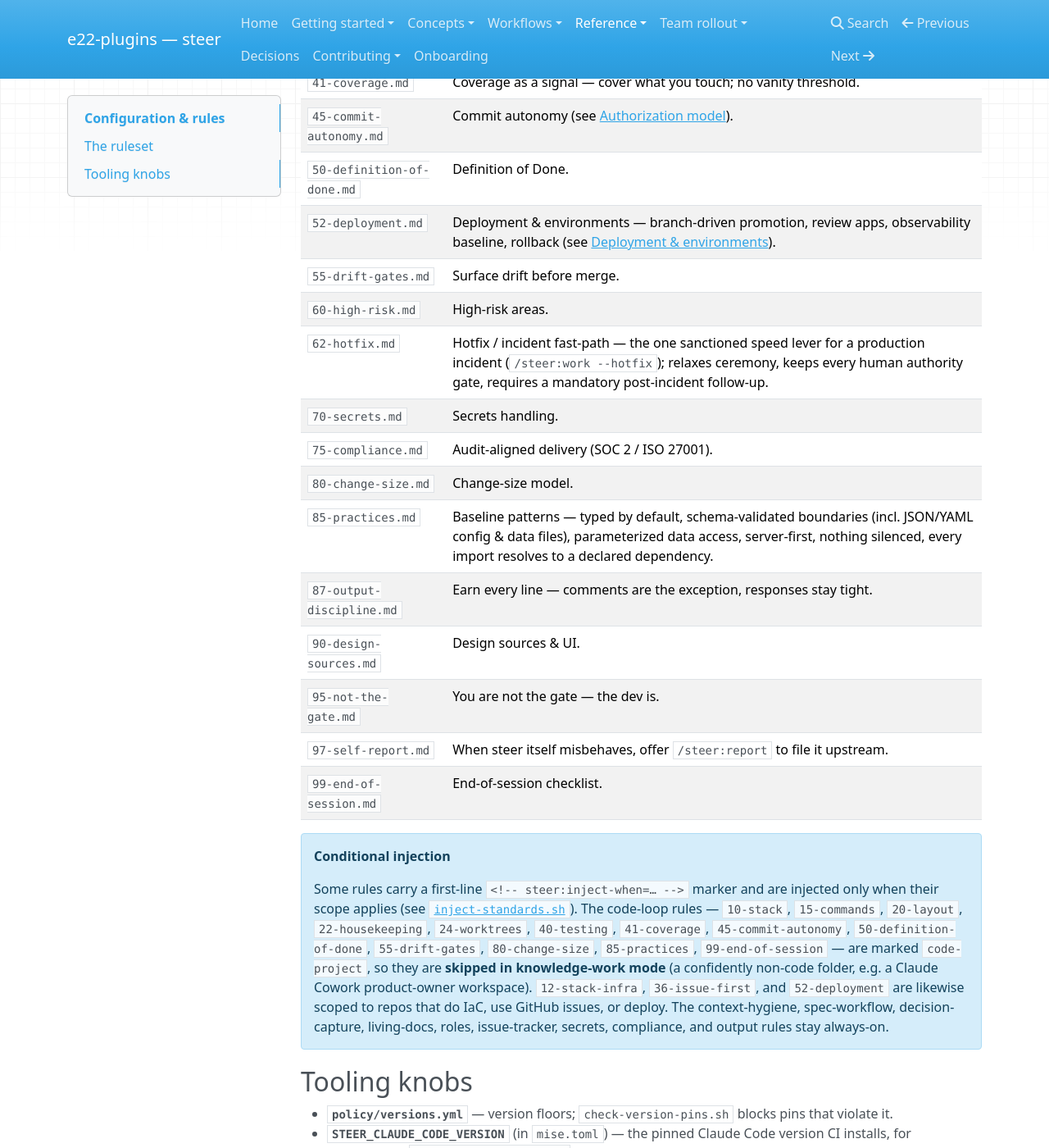
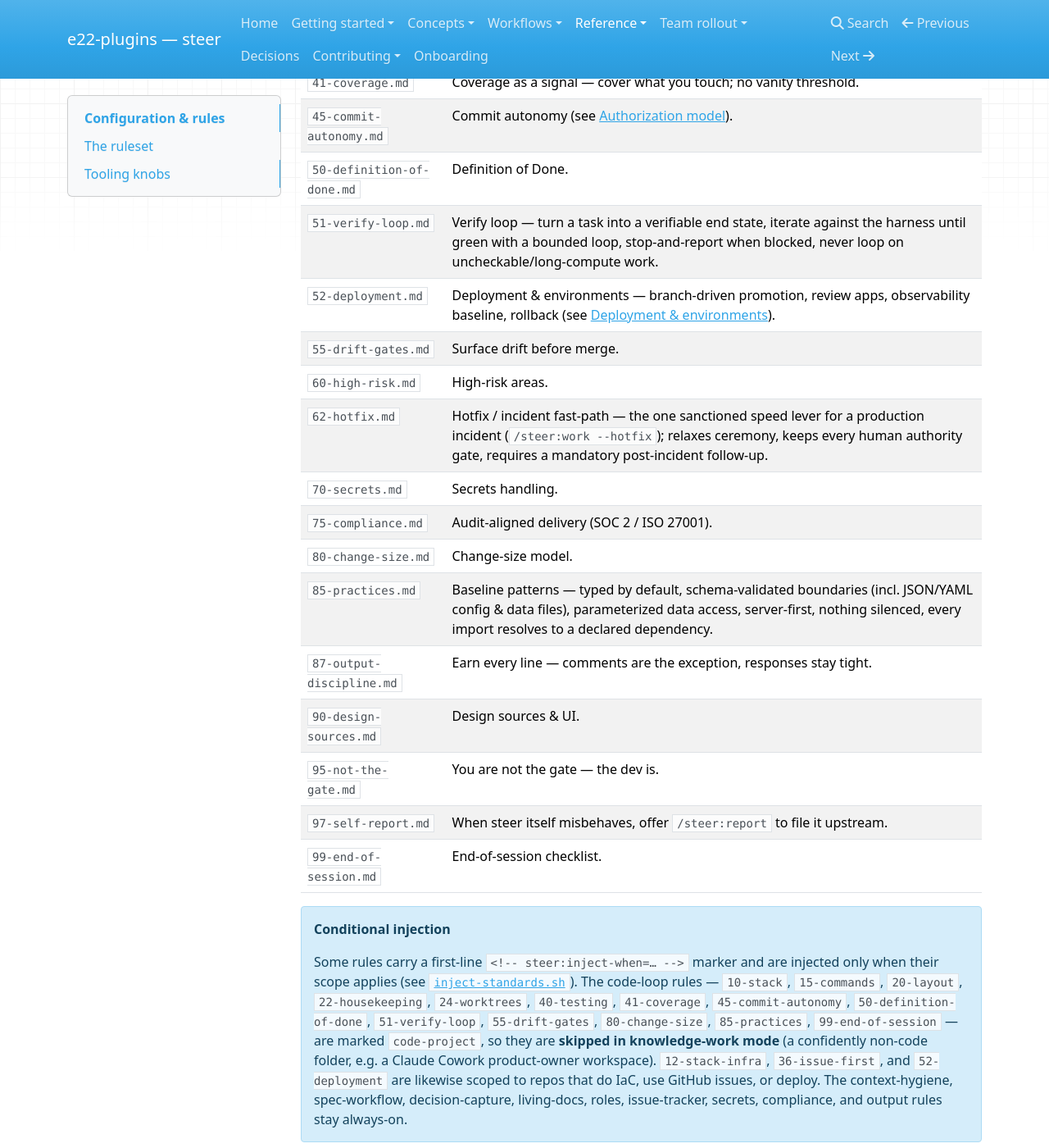
Before and after one commit to element22llc/e22-plugins, an MkDocs documentation site: the page built from docs/reference/configuration.md, in a window 1280 px wide and 1400 px high, scrolled down 1121 px. Shown: the whole window at 82% size. Built offline with MkDocs 1.6.1, drawn with Linux system fonts in a browser that asks for light colours; nearby versions of some CDN libraries.

Commit message:
docs(reference): list rule 51-verify-loop in configuration
Co-Authored-By: Claude Opus 4.8 (1M context) <noreply@anthropic.com>

```diff
--- a/docs/reference/configuration.md
+++ b/docs/reference/configuration.md
@@ -31,6 +31,7 @@ manual. They are injected into every managed session by `inject-standards.sh`
 | `41-coverage.md` | Coverage as a signal — cover what you touch; no vanity threshold. |
 | `45-commit-autonomy.md` | Commit autonomy (see [Authorization model](../concepts/authorization-model.md)). |
 | `50-definition-of-done.md` | Definition of Done. |
+| `51-verify-loop.md` | Verify loop — turn a task into a verifiable end state, iterate against the harness until green with a bounded loop, stop-and-report when blocked, never loop on uncheckable/long-compute work. |
 | `52-deployment.md` | Deployment & environments — branch-driven promotion, review apps, observability baseline, rollback (see [Deployment & environments](../concepts/deployment.md)). |
 | `55-drift-gates.md` | Surface drift before merge. |
 | `60-high-risk.md` | High-risk areas. |
@@ -50,8 +51,8 @@ manual. They are injected into every managed session by `inject-standards.sh`
     injected only when their scope applies (see
     [`inject-standards.sh`](hooks.md)). The code-loop rules — `10-stack`,
     `15-commands`, `20-layout`, `22-housekeeping`, `24-worktrees`, `40-testing`,
-    `41-coverage`, `45-commit-autonomy`, `50-definition-of-done`, `55-drift-gates`,
-    `80-change-size`, `85-practices`, `99-end-of-session` — are marked
+    `41-coverage`, `45-commit-autonomy`, `50-definition-of-done`, `51-verify-loop`,
+    `55-drift-gates`, `80-change-size`, `85-practices`, `99-end-of-session` — are marked
     `code-project`, so they are **skipped in knowledge-work mode** (a confidently
     non-code folder, e.g. a Claude Cowork product-owner workspace). `12-stack-infra`,
     `36-issue-first`, and `52-deployment` are likewise scoped to repos that do IaC,
```
